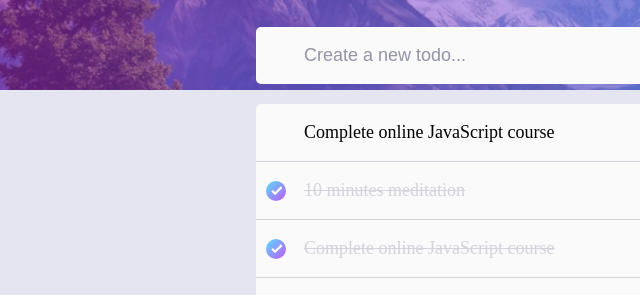
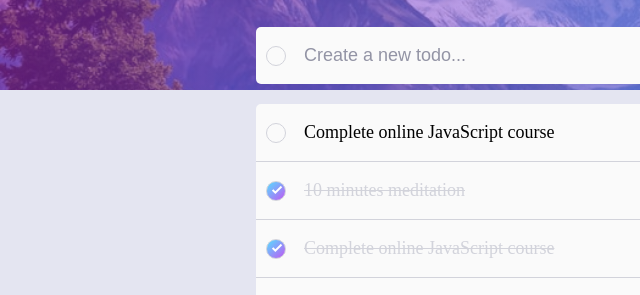
Before and after one commit to trevor-cuffe/todo-list, a website: page index.html in a window 1280 px wide. Shown: the part 230-525 px from the top of the page, 0-640 px from the left. Drawn offline with Linux system fonts and the light colour scheme.

Commit message:
fix checkbox border color

```diff
--- a/styles/styles.css
+++ b/styles/styles.css
@@ -130,7 +130,7 @@ body {
 	height: 2rem;
 	border-radius: 50%;
 	overflow: hidden;
-	border: 1px solid var(--color-darkGrayBlue);
+	border: 1px solid var(--color-todos-text-complete);
 	outline: none;
 	background-color: transparent;
 }
```
